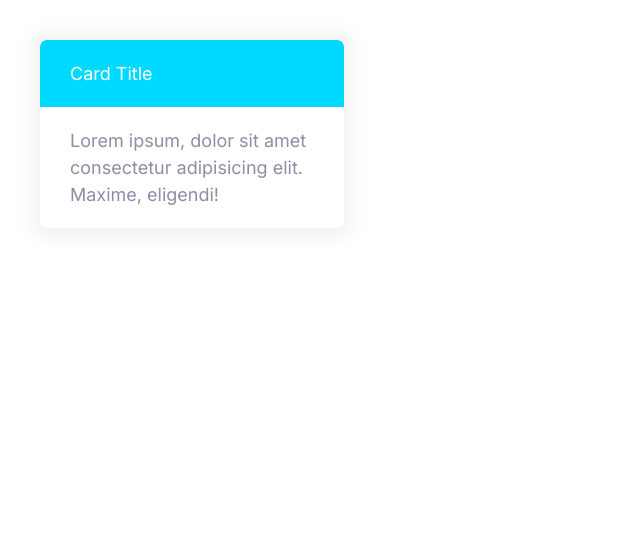
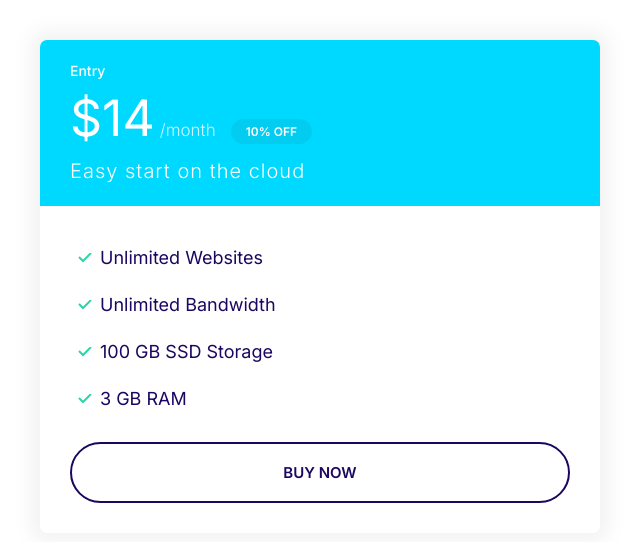
Before and after one commit to Magus-programmer/Clould-hosting, a plain HTML site: page index.html in a window 1280 px wide. Shown: the whole page, without its empty margins (0-640 px from the left). Drawn offline with Linux system fonts and the light colour scheme.

Commit message:
Define the plan.

```diff
--- a/css/styles.css
+++ b/css/styles.css
@@ -118,6 +118,7 @@ a {
 
 .badge--small {
   font-size: 1.6rem;
+  padding: 0.5rem 1.5rem;
 }
 
 @media screen and (min-width: 1024px) {
@@ -300,3 +301,51 @@ a {
   background: var(--color-secondary);
   color: #fff;
 }
+
+.card--secondary .badge--secondary {
+  background: #02cdf1;
+}
+
+/* Plans */
+.plan__name {
+  color: #fff;
+  margin: 0;
+  font-weight: 500;
+  font-size: 2.4rem;
+}
+
+.plan__price {
+  font-size: 6rem;
+}
+
+.plan__billing-cycle {
+  font-size: 2.4rem;
+  font-weight: 300;
+  opacity: 0.8;
+  margin-right: 1rem;
+}
+
+.plan__description {
+  font-size: 2rem;
+  font-weight: 300;
+  letter-spacing: 1px;
+  display: block;
+}
+
+.plan .list__item {
+  margin-bottom: 2rem;
+}
+
+@media screen and (min-width: 1024px) {
+  .plan__name {
+    font-size: 1.4rem;
+  }
+
+  .plan__price {
+    font-size: 5rem;
+  }
+
+  .plan__billing-cycle {
+    font-size: 1.7rem;
+  }
+}
--- a/index.html
+++ b/index.html
@@ -14,12 +14,25 @@
     <link rel="stylesheet" href="css/styles.css" />
   </head>
   <body>
-    <div style="width: 30%; padding: 4rem">
-      <div class="card card--secondary">
-        <header class="card__header">Card Title</header>
-        <div class="card__body">
-          Lorem ipsum, dolor sit amet consectetur adipisicing elit. Maxime,
-          eligendi!
+    <div style="width: 50%; padding: 4rem">
+      <div class="plan">
+        <div class="card card--secondary">
+          <header class="card__header">
+            <h3 class="plan__name">Entry</h3>
+            <span class="plan__price">$14</span>
+            <span class="plan__billing-cycle">/month</span>
+            <span class="badge badge--secondary badge--small">10% OFF</span>
+            <span class="plan__description">Easy start on the cloud</span>
+          </header>
+          <div class="card__body">
+            <ul class="list list--tick">
+              <li class="list__item">Unlimited Websites</li>
+              <li class="list__item">Unlimited Bandwidth</li>
+              <li class="list__item">100 GB SSD Storage</li>
+              <li class="list__item">3 GB RAM</li>
+            </ul>
+            <button class="btn btn--outline btn--block">BUY NOW</button>
+          </div>
         </div>
       </div>
     </div>
```
Also changed, not shown: components/lists.html (+4 -4 lines), components/plan.html (added, +20 -0 lines).
